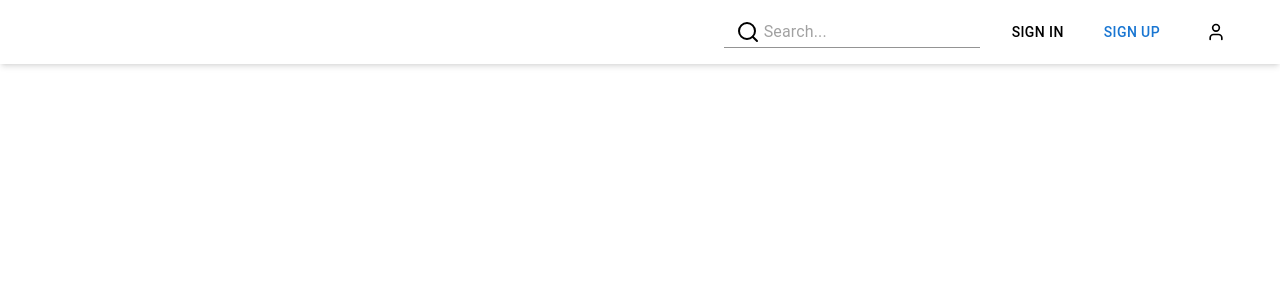
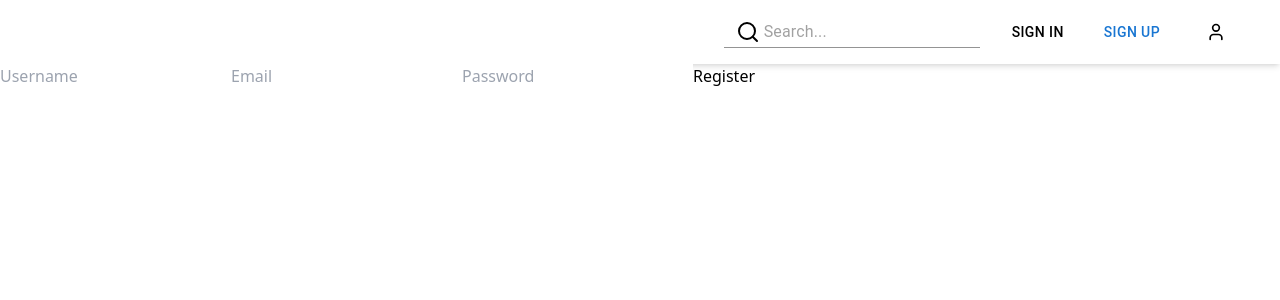
Before and after one commit to Anas-init/ClassLoom, a React (Create React App) app in the folder frontend/main-app/: page /register in a window 1280 px wide. Shown: the top 300 px of the page. Built offline with nearby package versions, Linux system fonts and the light colour scheme.

Commit message:
Added Registration Component
Installed react routers, react scripts and updated deprecated packages that prevented the react server from running. UI yet to be tested and polished

```diff
--- a/frontend/main-app/src/App.js
+++ b/frontend/main-app/src/App.js
@@ -1,10 +1,19 @@
+import React from 'react';
+import { BrowserRouter as Router, Route, Routes } from 'react-router-dom';
+import Register from './components/Register'; // Import the Register component
 import Navbar from './components/Navbar';
 import './index.css'
+
 function App() {
   return (
-    <div className="App">
-      <div><Navbar/></div>
-    </div>
+    <Router>
+      <div className="App">
+        <Navbar />
+        <Routes>
+          <Route path="/register" element={<Register />} />
+        </Routes>
+      </div>
+    </Router>
   );
 }
 
--- /dev/null
+++ b/frontend/main-app/src/components/Register.jsx
@@ -0,0 +1,65 @@
+import React, {useState} from 'react';
+
+const Register = () => {
+    const [username, setUsername] = useState('');
+    const [email, setEmail] = useState('');
+    const [password, setPassword]  = useState('');
+    const [error, setError] = useState(null);
+
+    // Change to axios
+    const handleSubmit = async (event) => {
+        event.preventDefault();
+        try {
+            // fetch implementation
+            const response = await fetch('http://localhost:8000/register/', {
+                method: 'POST',
+                headers: {
+                    'Content-Type': 'application/json',
+                },
+                body: JSON.stringify({username, email, password})
+            });
+            const data = await response.json();
+
+            // axios implementation
+            /*
+                const response = await axios.post('http://localhost:8000/register/', {
+                    username,
+                    email,
+                    password
+                });
+                console.log(response.data);
+            */
+
+            console.log(data);
+        } catch (error) {
+            setError(error.message);
+        }
+    };
+
+    return (
+        <form onSubmit={handleSubmit}>
+            <input
+                type="text"
+                value={username}
+                onChange={(event) => setUsername(event.target.value)}
+                placeholder="Username"
+            />
+            <input
+                type="email"
+                value={email}
+                onChange={(event) => setEmail(event.target.value)}
+                placeholder="Email"
+            />
+            <input
+                type="password"
+                value={password}
+                onChange={(event) => setPassword(event.target.value)}
+                placeholder="Password"
+            />
+            <button type="submit">Register</button>
+            {error && <p style={{color: 'red'}}>{error}</p>}
+        </form>
+    );
+};
+
+export default Register;
```
Also changed, not shown: frontend/main-app/package.json (+12 -12 lines), 1 other file (tests, documents, lock files or other folders).
